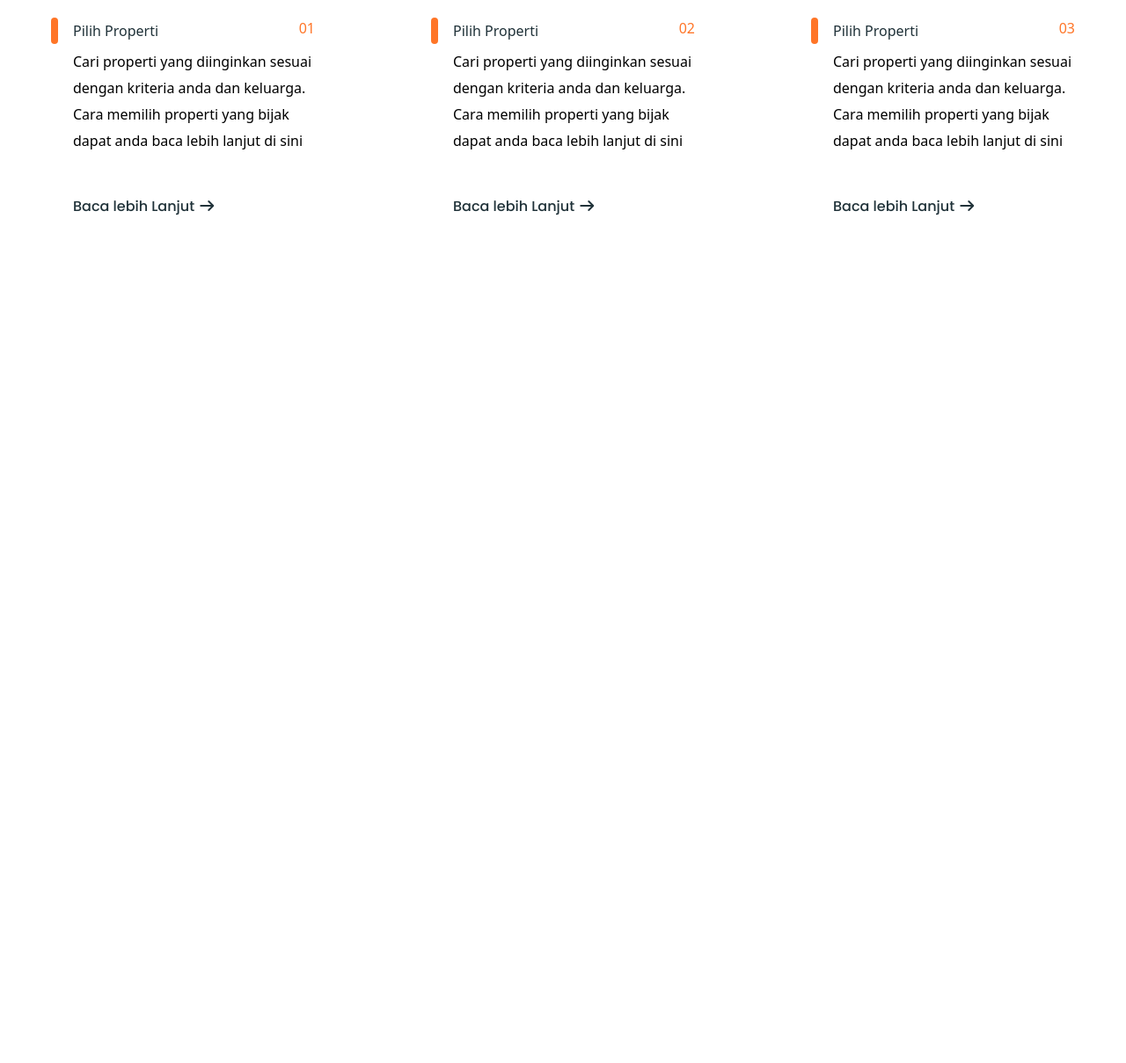
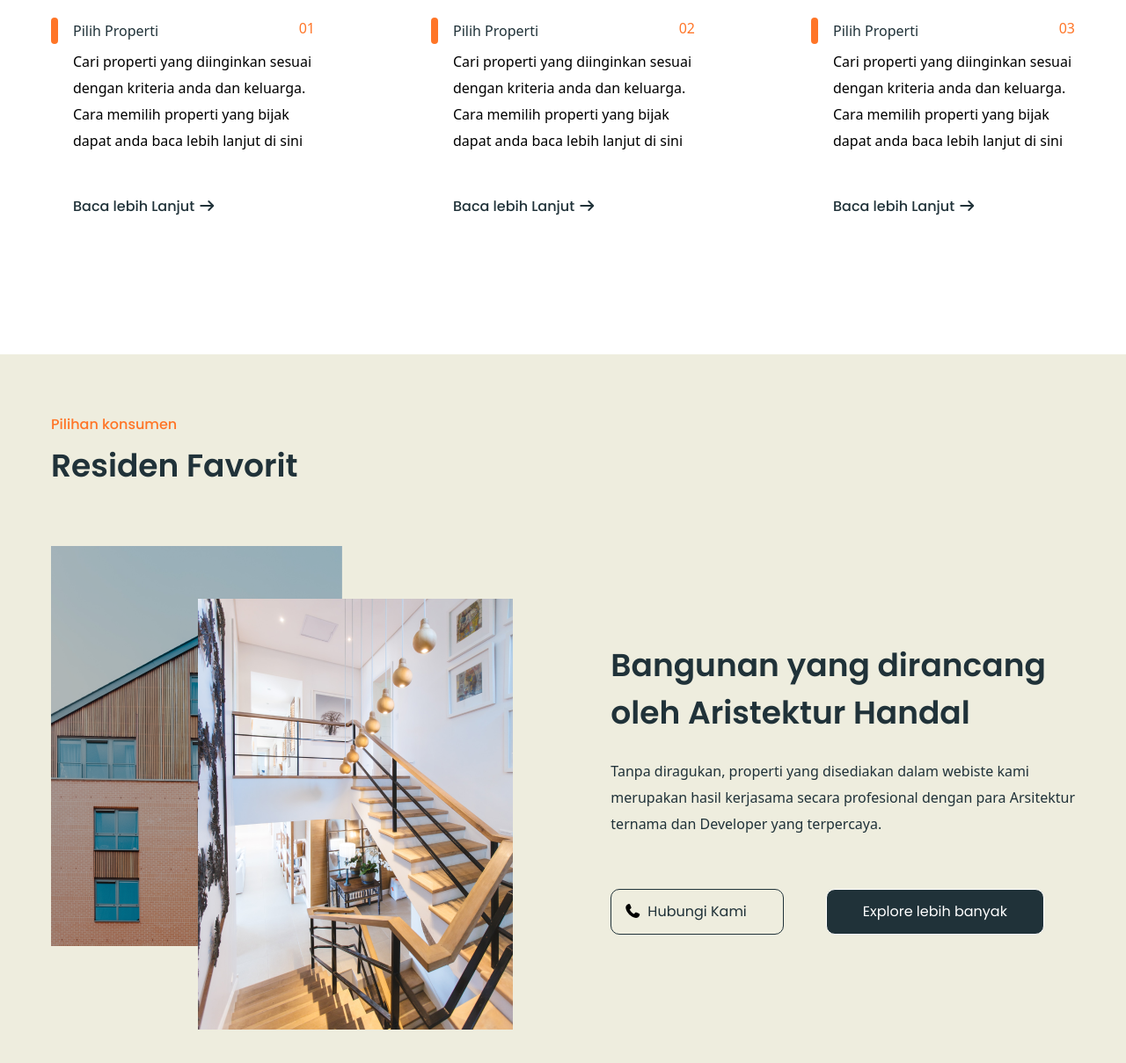
Before and after one commit to sabrina-ahamed/Omah, a website: page index.html in a window 1280 px wide. Shown: the part 1097-2306 px from the top of the page at 88% size. Before the commit the page ends 1500 px from the top, so only its background shows below. Drawn offline with Linux system fonts and the light colour scheme.

```diff
--- a/index.html
+++ b/index.html
@@ -86,7 +86,30 @@
     </div>
  </section>
  <!-- ============================================================================================== -->
+<section class="bg-[#EEEDDE] py-[68px]">
+    <div class="max-w-[1164px]  mx-auto ">
+        <h2 class="font-medium text-[16px] text-[#FF7527] font-poppins">Pilihan konsumen</h2>
+        <h1 class="font-semibold font-poppins text-[36px] leading-[150%] text-[#203239] mt-[8px] mb-[64px]">Residen Favorit</h1>
+       <div class="flex justify-between items-center">
+            <div class="left">
+                <img src="images/img03.png" alt="">
+            </div>
+            <div class="right">
+                <h1 class="font-semibold font-poppins text-[36px] leading-[150%] text-[#203239] mb-[24px]">Bangunan yang dirancang <br> oleh Aristektur Handal</h1>
+                <p class="font-light text-[16px] leading-[30px] text-[#203239] mb-[59px] mt-[24px]">Tanpa diragukan, properti yang disediakan dalam webiste kami <br> merupakan hasil kerjasama secara profesional dengan para Arsitektur <br> ternama dan Developer yang terpercaya.</p>
+                <div class="button flex gap-[48px]">
+                    <div class="relative">
+                           <button class=" px-[41px] py-[13px] text-[#203239] bg-transparent border rounded-[10px] font-poppins">Hubungi Kami</button>
+                            <div class="absolute top-[13px] left-[15px]"><i class="fa-solid fa-phone"></i></div>
+                    </div>
 
+                    <button class="px-[41px] py-[13px] text-[#fff] bg-[#203239] border rounded-[10px] font-poppins">Explore lebih banyak</button>
+                </div>
+            </div>
+       </div>
+
+    </div>
+</section>
 
 </body>
 </html>
```
Also changed, not shown: images/img03.png (added), src/output.css.
